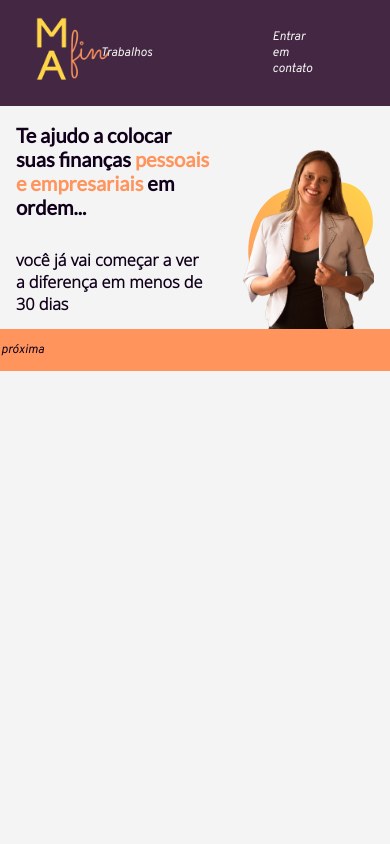
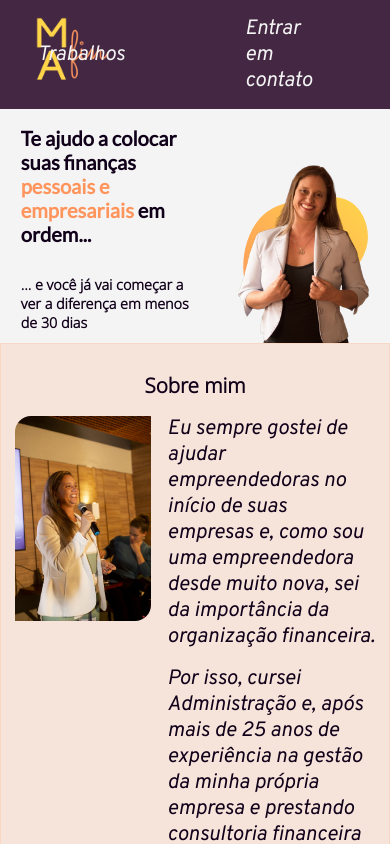
Before and after one commit to yannidilly/MAfin, a React (Create React App) app: page / in a window 390 px wide. Shown: the top 844 px of the page. Built offline with nearby package versions, Linux system fonts and the light colour scheme.

Commit message:
estiliza about-section pensando em responsividade

```diff
--- a/src/pages/Home.js
+++ b/src/pages/Home.js
@@ -1,5 +1,7 @@
+/* eslint-disable max-len */
 import React from 'react';
 import PhotoSmiling from '../images/personal-pictures/photo-smiling.png';
+import PhotoLecture from '../images/personal-pictures/photo-lecture.jpeg';
 import Header from '../components/Header';
 import '../styles/pages/Home.css';
 
@@ -16,12 +18,23 @@ function Home() {
             {' '}
             em ordem...
           </h1>
-          <h2>você já vai começar a ver a diferença em menos de 30 dias</h2>
+          <h2>... e você já vai começar a ver a diferença em menos de 30 dias</h2>
         </div>
         <img src={ PhotoSmiling } alt="foto Michelle Abritta" />
       </section>
       <section className="about-section">
-        <p>próxima</p>
+        <h2>Sobre mim</h2>
+        <div className="about-section-content-div">
+          <img alt="Michelle Abritta palestrando" src={ PhotoLecture } />
+          <div className="text-div">
+            <p>
+              Eu sempre gostei de ajudar empreendedoras no início de suas empresas e, como sou uma empreendedora desde muito nova, sei da importância da organização financeira.
+            </p>
+            <p>
+              Por isso, cursei Administração e, após mais de 25 anos de experiência na gestão da minha própria empresa e prestando consultoria financeira para outras pessoas, desenvolvi um método simples e eficaz para ajudar empreendedoras como você no começo da jornada.
+            </p>
+          </div>
+        </div>
       </section>
     </div>
   );
--- a/src/styles/index.css
+++ b/src/styles/index.css
@@ -30,10 +30,10 @@ h2, h3, h4, h5 {
 }
 
 h2 {
-  font-size: calc(2vw + 1vh);
+  font-size: calc(1.5vw + 1vh);
 }
 
 p, a, button {
   font-family: var(--text);
-  font-size: calc(1vw + 1vh);
+  font-size: calc(1vw + 2vh);
 }
--- a/src/styles/pages/Home.css
+++ b/src/styles/pages/Home.css
@@ -13,7 +13,7 @@
   display: flex;
   flex-direction: column;
   justify-content: center;
-  width: 50%;
+  width: 45%;
 }
 
 .intro-section-home img {
@@ -21,11 +21,41 @@
   background-repeat: no-repeat;
   background-position: bottom;
   background-size: 150%;
-  padding-top: 2rem;
+  padding-top: 3rem;
   height: calc(35vw + 5vh);
 }
 
 .about-section {
-  background-color: var(--tertiary-color);
-  border: 1px solid var(--tertiary-color);
+  background-color: #ff965d2c;
+  border: 1px solid #ff965d2c;
+  display: flex;
+  flex-direction: column;
+  align-items: center;
+  padding: 10px;
 }
+
+.about-section h2 {
+  font-size: calc(2vw + 1.5vh);
+  text-align: center;
+}
+
+.about-section-content-div {
+  display: flex;
+  width: calc(75% + 10vh);
+  gap: 1rem;
+}
+
+.about-section-content-div img {
+  border-radius: 1rem 0;
+  height: calc(20vw + 15vh);
+}
+
+.about-section-content-div .text-div {
+  display: flex;
+  flex-direction: column;
+  gap: 1rem;
+}
+
+.about-section-content-div .text-div p {
+  margin: 0;
+}
```
Also changed, not shown: src/images/personal-pictures/photo-lecture.jpeg (added), src/images/personal-pictures/photo-smiling.png.
